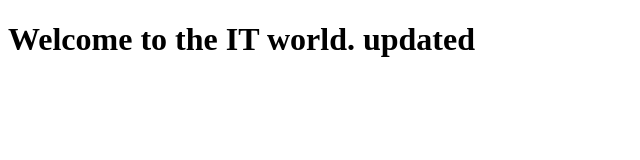
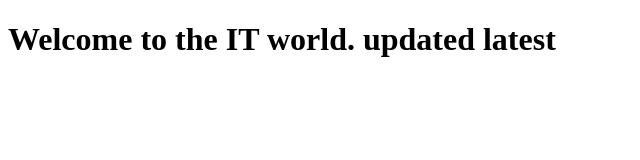
Before and after one commit to aak-ash1999/adl32019a, a plain HTML site: page index.html in a window 1280 px wide. Shown: the whole page, without its empty margins (0-640 px from the left). Drawn offline with Linux system fonts and the light colour scheme.

Commit message:
Update heading text in index.html

```diff
--- a/index.html
+++ b/index.html
@@ -8,6 +8,6 @@
 	</head>
 	</body>
 
-	<h1>Welcome to the IT world. updated</h1>
+	<h1>Welcome to the IT world. updated latest</h1>
 	</body>
 	<html>
```
